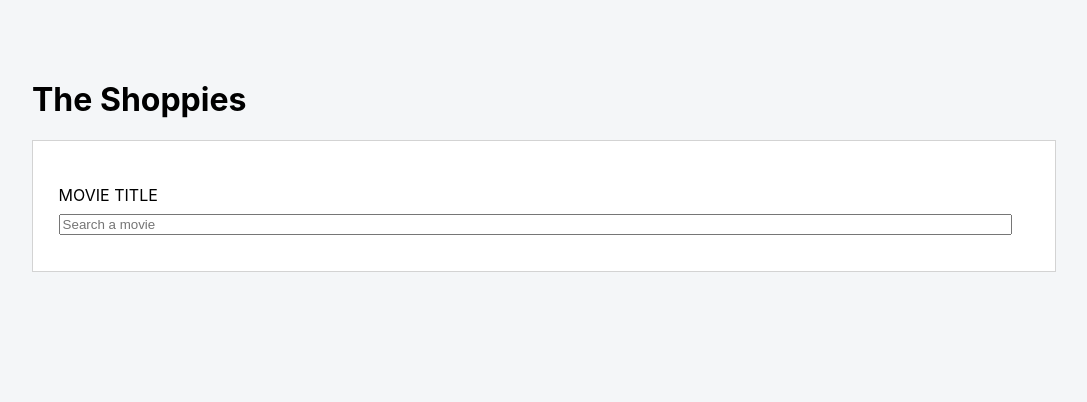
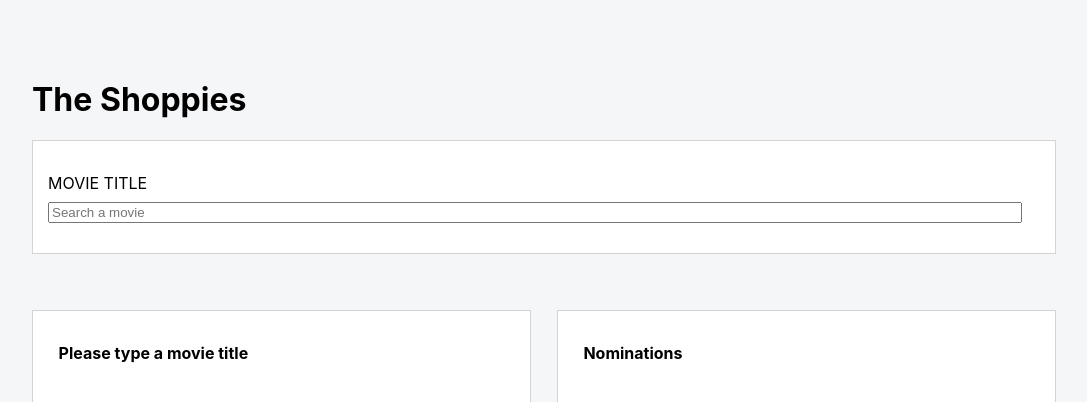
Before and after one commit to LKhyeon/movie-awards, a React (Create React App) app: page / in a window 1280 px wide. Shown: the top 402 px of the page, without its empty margins (96-1183 px from the left). Built offline with nearby package versions, Linux system fonts and the light colour scheme.

Commit message:
Basic structure formulated. Event handling for the search bar is also complete.

```diff
--- a/src/App.css
+++ b/src/App.css
@@ -1,10 +1,9 @@
 .App {
-
   margin-top: 10vh;
   margin-left: 10vw;
   margin-right: 10vw;
 }
 
-.App-header {
-
+.App .Container {
+  display: flex;
 }
--- a/src/App.js
+++ b/src/App.js
@@ -1,8 +1,29 @@
+import React, {Component} from "react"
+
 import Search from './components/search'
+import MovieList from './components/movieList'
+import Nomination from './components/nomination'
 
 import './App.css';
 
-function App() {
+class App extends Component {
+    constructor(props) {
+        super(props)
+        this.state = {
+            keyWord: "",
+            movieList: [],
+            nominations: [],
+        }
+        this.triggerSearch = this.triggerSearch.bind(this);
+    }
+
+    triggerSearch = (event) => {
+        this.setState({
+            keyWord: event.target.value
+        });
+    }
+
+    render() {
         return (
             <div className="App">
                 <header className="App-header">
@@ -10,9 +31,15 @@ function App() {
                         The Shoppies
                     </h1>
                 </header>
-            <Search />
+                <Search eventHandler={this.triggerSearch}/>
+                <div className="Container">
+                    <MovieList keyWord={this.state.keyWord} entry={this.state.movieList}/>
+                    <Nomination entry={this.state.nominations}/>
                 </div>
-    );
+            </div>
+        )
+    }
+
 }
 
 export default App;
--- /dev/null
+++ b/src/components/css/movieList.css
@@ -0,0 +1,25 @@
+.MovieList {
+	background-color: white;
+
+	width: calc(50% - 5vw);
+
+	margin-top: 3.5vh;
+	margin-bottom: 3.5vh;
+	margin-right: 1vw;
+
+	border-style: solid;
+	border-color: lightgray;
+	border-width: 1px;
+
+	padding-left: 2vw;
+	padding-right: 2vw;
+	padding-top: 3vh;
+	padding-bottom: 4.5vh;
+}
+
+.MovieList .KeyWord {
+	font-weight: bold;
+
+	margin-top: 1vh;
+	margin-bottom: 1vh;
+}
--- /dev/null
+++ b/src/components/css/nomination.css
@@ -0,0 +1,26 @@
+.Nomination {
+	background-color: white;
+
+	width: calc(50% - 5vw);
+
+	margin-top: 3.5vh;
+	margin-bottom: 3.5vh;
+	margin-left: 1vw;
+
+	border-style: solid;
+	border-color: lightgray;
+	border-width: 1px;
+
+	padding-left: 2vw;
+	padding-right: 2vw;
+	padding-top: 3vh;
+	padding-bottom: 4.5vh;
+
+}
+
+.Nomination .KeyWord {
+	font-weight: bold;
+
+	margin-top: 1vh;
+	margin-bottom: 1vh;
+}
--- a/src/components/css/search.css
+++ b/src/components/css/search.css
@@ -1,15 +1,16 @@
 .Search {
 	background-color: white;
+
+	margin-bottom: 3.5vh;
 
 	border-style: solid;
 	border-color: lightgray;
 	border-width: 1px;
 
-	padding-left: 2vw;
-	padding-right: 2vw;
-	padding-top: 4.5vh;
-	padding-bottom: 4.5vh;
-
+	padding-left: min(2vw, 15px);
+	padding-right: min(2vw, 15px);
+	padding-top: min(3vh, 30px);
+	padding-bottom: min(4vh, 30px);
 
 }
 
--- /dev/null
+++ b/src/components/movieList.js
@@ -0,0 +1,13 @@
+import "./css/movieList.css"
+
+const MovieList = ({keyWord, entries}) => {
+	return (
+		<div className="MovieList">
+			<p className="KeyWord">
+				{keyWord === "" ? "Please type a movie title" : "Results for \"" + keyWord + "\""}
+			</p>
+		</div>
+	)
+}
+
+export default MovieList;
--- /dev/null
+++ b/src/components/nomination.js
@@ -0,0 +1,13 @@
+import "./css/nomination.css"
+
+const Nomination = ({entries}) => {
+	return (
+		<div className="Nomination">
+			<p className="KeyWord">
+				Nominations
+			</p>
+		</div>
+	)
+}
+
+export default Nomination;
--- a/src/components/search.js
+++ b/src/components/search.js
@@ -1,10 +1,12 @@
 import "./css/search.css"
 
-const Search = () => {
+const Search = ({eventHandler}) => {
 	return (
 		<div className="Search">
 			<p> MOVIE TITLE </p>
-			<input placeholder={"Search a movie"} />
+			<input
+				placeholder={"Search a movie"}
+				onChange={eventHandler} />
 		</div>
 	)
 }
```
Also changed, not shown: src/components/shoppies.js (added, +8 -0 lines). Lines whose indentation alone changed are shown as unchanged.
